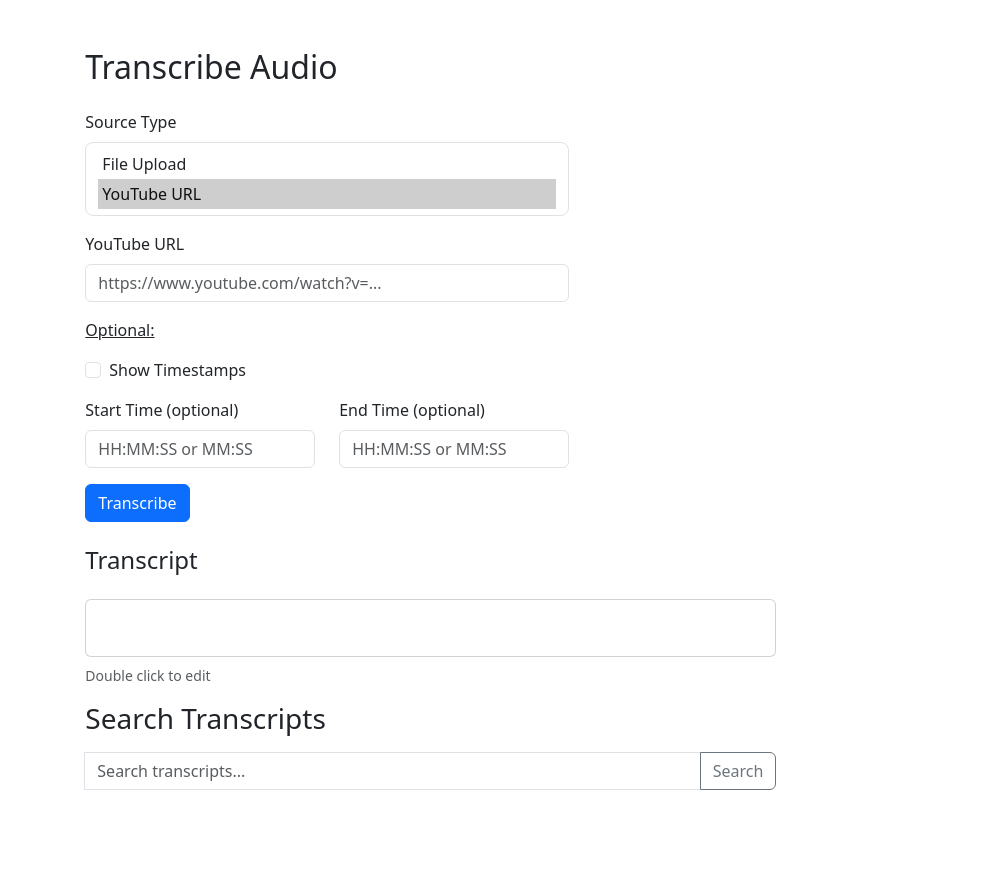
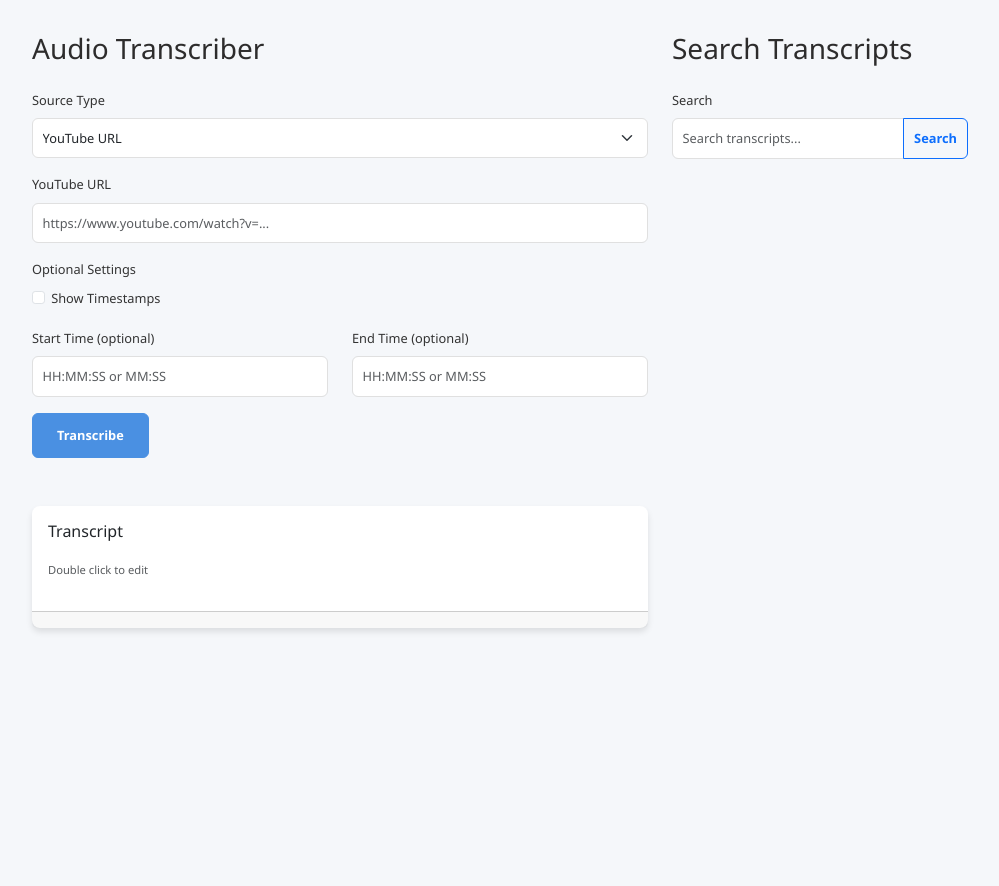
Before and after one commit to tal66/transcriber, a Flask app: page / in a window 1280 px wide. Shown: the whole page, without its empty margins (140-1139 px from the left). After the commit the page ends 800 px from the top, so only its background shows below. Run offline with Flask 3, Linux system fonts and the light colour scheme; some libraries are stand-ins or nearby versions.

Commit message:
ui
ai revamp of ui

```diff
--- a/src/templates/index.html
+++ b/src/templates/index.html
@@ -3,51 +3,159 @@
 <head>
     <meta charset="UTF-8">
     <meta name="viewport" content="width=device-width, initial-scale=1.0">
-    <title>Audio Transcribing</title>
+    <title>Audio Transcriber</title>
 
     <link href="https://cdn.jsdelivr.net/npm/bootstrap@5.3.3/dist/css/bootstrap.min.css" rel="stylesheet"
           integrity="sha384-QWTKZyjpPEjISv5WaRU9OFeRpok6YctnYmDr5pNlyT2bRjXh0JMhjY6hW+ALEwIH" crossorigin="anonymous">
     <link href="https://cdn.jsdelivr.net/npm/bootstrap-icons@1.10.5/font/bootstrap-icons.css" rel="stylesheet">
     <style>
+        :root {
+            --primary-color: #4a90e2;
+            --secondary-color: #f5f7fa;
+            --text-color: #333;
+            --border-color: #e0e0e0;
+        }
+
+        body {
+            font-family: 'Segoe UI', Tahoma, Geneva, Verdana, sans-serif;
+            color: var(--text-color);
+            background-color: var(--secondary-color);
+            line-height: 1.6;
+            font-size: 0.8rem;
+        }
+
+
+        .container {
+            max-width: 1000px;
+            margin: 0 auto;
+            padding: 2rem;
+        }
+
+        h2, h3, h4 {
+            color: #2d2c2c;
+            margin-bottom: 1.5rem;
+        }
+
+        .card {
+            border: none;
+            border-radius: 8px;
+            box-shadow: 0 4px 6px rgba(0, 0, 0, 0.1);
+            transition: all 0.3s ease;
+        }
+
+        .card:hover {
+            box-shadow: 0 8px 12px rgba(0, 0, 0, 0.15);
+        }
+
+        .form-control, .form-select {
+            border: 1px solid var(--border-color);
+            border-radius: 6px;
+            padding: 0.6rem !important;
+            transition: all 0.3s ease;
+        }
+
+        .form-control:focus, .form-select:focus {
+            border-color: var(--primary-color);
+            box-shadow: 0 0 0 0.2rem rgba(74, 144, 226, 0.25);
+        }
+
+        .btn {
+            border-radius: 6px;
+            padding: 0.75rem 1.5rem;
+            font-weight: 600;
+            transition: all 0.3s ease;
+        }
+
+        .btn-primary {
+            background-color: var(--primary-color);
+            border-color: var(--primary-color);
+        }
+
+        .btn-primary:hover {
+            background-color: #3a7bc8;
+            border-color: #3a7bc8;
+        }
+
         .drag-drop-zone {
-            border: 2px dashed #ccc;
-            border-radius: 5px;
-            padding: 20px;
+            border: 2px dashed var(--border-color);
+            border-radius: 8px;
+            padding: 2rem;
             text-align: center;
             cursor: pointer;
-            transition: background-color 0.3s;
+            transition: all 0.3s ease;
         }
 
         .drag-drop-zone.dragover {
-            background-color: #f8f9fa;
-            border-color: #0d6efd;
+            background-color: rgba(74, 144, 226, 0.1);
+            border-color: var(--primary-color);
         }
 
         .search-result-title {
             cursor: pointer;
+            color: var(--primary-color);
+            transition: all 0.3s ease;
+        }
+
+        .search-result-title:hover {
+            color: #3a7bc8;
         }
 
         .editable {
             cursor: text;
+            background-color: rgba(74, 144, 226, 0.05);
+            padding: 1rem;
+            border-radius: 6px;
+        }
+
+        #transcriptContainer {
+            max-height: 500px;
+            overflow-y: auto;
+        }
+
+        /* Smooth scrolling for the entire page */
+        html {
+            scroll-behavior: smooth;
+        }
+
+        /* Animation for new content */
+        @keyframes fadeIn {
+            from { opacity: 0; }
+            to { opacity: 1; }
+        }
+
+        .fade-in {
+            animation: fadeIn 0.5s ease-in-out;
+        }
+
+        .form-select, .form-control, .btn {
+            font-size: 0.8rem;
+        }
+
+        #searchButton{
+            padding: 10px;
         }
     </style>
 </head>
-<body class="pb-5">
+<body>
 
-<div class="container mt-5 col-8">
-    <h2 class="mb-4">Transcribe Audio</h2>
+<div class="container">
 
-    <form id="transcriptionForm" class="col-7">
+    <div class="row">
+
+        <div class="col-lg-8">
+            <h3 class="mb-4">Audio Transcriber</h3>
+            <form id="transcriptionForm" class="mb-5">
                 <div class="mb-3">
                     <label for="sourceType" class="form-label">Source Type</label>
-            <select class="form-select rounded-3" id="sourceType" size="2">
-                <option class="p-1" value="file">File Upload</option>
-                <option class="p-1" selected value="youtube">YouTube URL</option>
+                    <select class="form-select" id="sourceType">
+                        <option value="file">File Upload</option>
+                        <option selected value="youtube">YouTube URL</option>
                     </select>
                 </div>
                 <div id="fileUploadSection" class="mb-3 d-none">
                     <label for="audioFile" class="form-label">Audio File</label>
                     <div id="dragDropZone" class="drag-drop-zone">
+                        <i class="bi bi-cloud-upload fs-1 mb-2"></i>
                         <p>Drag & drop audio file here, or click to select</p>
                         <input type="file" class="form-control d-none" id="audioFile" name="audio_file" accept="audio/*">
                     </div>
@@ -55,67 +163,64 @@
                 </div>
                 <div id="youtubeUrlSection" class="mb-3">
                     <label for="youtubeUrl" class="form-label">YouTube URL</label>
-            <input type="url" class="form-control" id="youtubeUrl" name="youtube_url"
-                   placeholder="https://www.youtube.com/watch?v=...">
+                    <input type="url" class="form-control" id="youtubeUrl" name="youtube_url" placeholder="https://www.youtube.com/watch?v=...">
                 </div>
-        <div class="pb-3 text-decoration-underline">
-            Optional:
-        </div>
-        <div class="mb-3 form-check">
+                <div class="mb-3">
+                    <label class="form-label">Optional Settings</label>
+                    <div class="form-check">
                         <input type="checkbox" class="form-check-input" id="showTimestamps" name="show_timestamps">
                         <label class="form-check-label" for="showTimestamps">Show Timestamps</label>
                     </div>
+                </div>
                 <div class="row">
-            <div class="mb-3 col">
+                    <div class="col-md-6 mb-3">
                         <label for="startTime" class="form-label">Start Time (optional)</label>
-                <input type="text" class="form-control" id="startTime" name="start_time"
-                       placeholder="HH:MM:SS or MM:SS">
+                        <input type="text" class="form-control" id="startTime" name="start_time" placeholder="HH:MM:SS or MM:SS">
                     </div>
-            <div class="mb-3 col">
+                    <div class="col-md-6 mb-3">
                         <label for="endTime" class="form-label">End Time (optional)</label>
                         <input type="text" class="form-control" id="endTime" name="end_time" placeholder="HH:MM:SS or MM:SS">
                     </div>
                 </div>
-
                 <button type="submit" class="btn btn-primary">Transcribe</button>
             </form>
 
-    <div id="result" class="mt-4 col-7">
-        {% if error %}
-        <div class="alert alert-danger">{{ error }}</div>
-        {% endif %}
+            <div id="result" class="mb-4"></div>
+
+            <div class="card mb-5">
+                <div class="card-body">
+                    <h6 id="transcriptHeader" class="card-title">Transcript</h6>
+                    <div id="transcriptInfo" class="mb-3">
+                        <h6 id="transcriptTitle" class="card-subtitle mb-2 text-muted"></h6>
+                        <p id="transcriptChannel" class="card-text"></p>
+                    </div>
+                    <div id="transcriptContainer" class="card-text"></div>
+                    <p id="transcriptEditHelperBox" class="form-text mt-2">Double click to edit</p>
+                </div>
+                <div class="card-footer">
+                    <button id="saveTranscriptBtn" class="btn btn-success d-none">Save To DB</button>
+                    <button id="updateTranscriptBtn" class="btn btn-primary d-none">Update</button>
+                </div>
+            </div>
         </div>
 
-    <!--  transcript  -->
-    <div class="mt-4 mb-2">
-        <h4 id="transcriptHeader" class="pb-2">Transcript</h4>
-        <div id="transcriptInfo" class="mt-2 pb-2">
-            <div id="transcriptTitle"></div>
-            <div id="transcriptChannel"></div>
+        <div class="col-lg-4">
+<!--            <div class="sticky-top" style="top: 2rem;">-->
+                <h3 class="mb-4">Search Transcripts <span id="upToTranscriptBtn" class="h6 p-2 d-none">
+                    <a href="#transcriptHeader">
+                        <i class="bi bi-arrow-right"></i>
+                    </a></span></h3>
+                <form id="searchForm" class="mb-3">
+                    <label for="searchInput" class="form-label">Search</label>
+                    <div class="input-group">
+                        <input type="text" id="searchInput" name="search_input" class="form-control" placeholder="Search transcripts...">
+                        <button class="btn btn-outline-primary" type="submit" id="searchButton">Search</button>
                     </div>
-        <div class="card mb-2 p-2 col-10">
-            <div id="transcriptContainer" class="card-body p-4 pt-3" contenteditable="false">
-                {{ transcript }}
+                </form>
+                <div id="searchResults"></div>
+<!--            </div>-->
         </div>
     </div>
-        <p id="transcriptEditHelperBox" class="form-text">Double click to edit</p>
-        <button id="saveTranscriptBtn" class="btn btn-success d-none mb-3">Save To DB</button>
-        <button id="updateTranscriptBtn" class="btn btn-primary d-none mb-3">Update</button>
-    </div>
-
-    <!--  search  -->
-    <div class="mt-3 mb-5 col-10">
-        <h3 class="mb-3">Search Transcripts <span id="upToTranscriptBtn" class="h6 p-2 d-none"><a
-                href="#transcriptHeader"><i class="bi bi-arrow-up"></i></a></span></h3>
-        <form id="searchForm" class="input-group mb-3 col-8">
-            <label for="searchInput" class="visually-hidden">Search transcripts</label>
-            <input type="text" id="searchInput" name="search_input" class="form-control"
-                   placeholder="Search transcripts...">
-            <button class="btn btn-outline-secondary" type="submit" id="searchButton">Search</button>
-        </form>
-        <div id="searchResults" class="mt-3"></div>
-    </div>
-
 </div>
 
 <script src="https://cdn.jsdelivr.net/npm/bootstrap@5.3.3/dist/js/bootstrap.bundle.min.js"
@@ -213,6 +318,7 @@
         formData.append('source_type', sourceType.value);
         saveTranscriptBtn.classList.add('d-none');
         updateTranscriptBtn.classList.add('d-none');
+        updateTranscriptBtn.disabled = false;
         currTranscriptId = null;
         transcriptContainer.innerHTML = '';
         transcriptTitle.innerHTML = '';
@@ -298,7 +404,6 @@
     });
 
     function performSearch() {
-        updateTranscriptBtn.classList.add('d-none');
 
         const query = searchInput.value.trim();
         if (!query) {
@@ -399,7 +504,7 @@
                 }
 
                 resultDiv.innerHTML = `<div class="alert alert-success">${data.message}</div>`;
-                updateTranscriptBtn.classList.add('d-none');
+                updateTranscriptBtn.disabled = true;
             })
             .catch(error => {
                 resultDiv.innerHTML = `<div class="alert alert-danger">Error: ${error}</div>`;
@@ -412,7 +517,7 @@
             this.classList.add('editable');
             this.focus();
             isEditing = true;
-            updateTranscriptBtn.classList.add('d-none');
+            updateTranscriptBtn.disabled = true;
             transcriptEditHelperBox.textContent = 'Unfocus to save';
         }
     });
@@ -423,6 +528,7 @@
             this.classList.remove('editable');
             isEditing = false;
             if (currTranscriptId !== null) {
+                updateTranscriptBtn.disabled = false;
                 updateTranscriptBtn.classList.remove('d-none');
             }
             transcriptEditHelperBox.textContent = 'Double click to edit';
```
Also changed, not shown: README.md, img/ui.png (added), img/ui1.png (deleted), img/ui2.png (deleted). Lines whose indentation alone changed are shown as unchanged.
